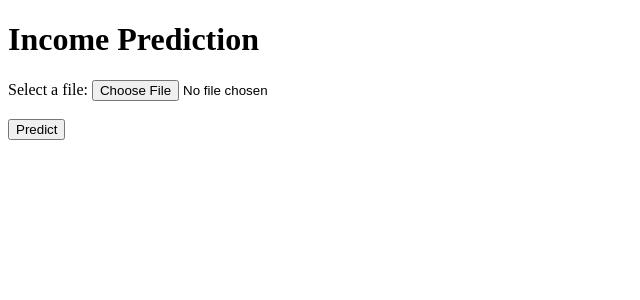
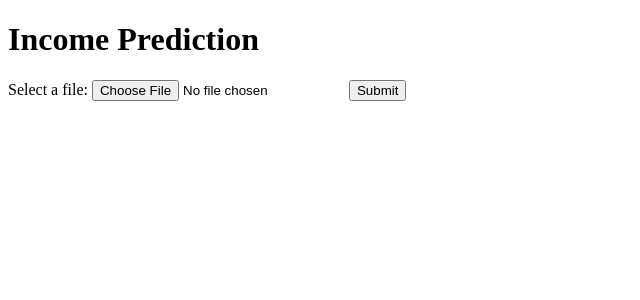
Before and after one commit to DmKuzin/fish_recognizer, a Flask app: page / in a window 1280 px wide. Shown: the top 300 px of the page, without its empty margins (0-640 px from the left). Run offline with Flask 2, Linux system fonts and the light colour scheme.

Commit message:
Update index.html

```diff
--- a/templates/index.html
+++ b/templates/index.html
@@ -15,9 +15,8 @@
         <h1>Income Prediction</h1>
         <form action="{{ url_for('predict')}}"method="post">
     		<label for="myfile">Select a file:</label>
-  		    <input type="file" id="myfile" name="myfile"><br><br>
-
-        	<button type="submit" class="btn btn-primary btn-block btn-large">Predict</button>
+  		    <input type="file" name="imagefile" id="imagefile"/>
+        	<input type="submit" />
         </form>
 
        <br>
```
